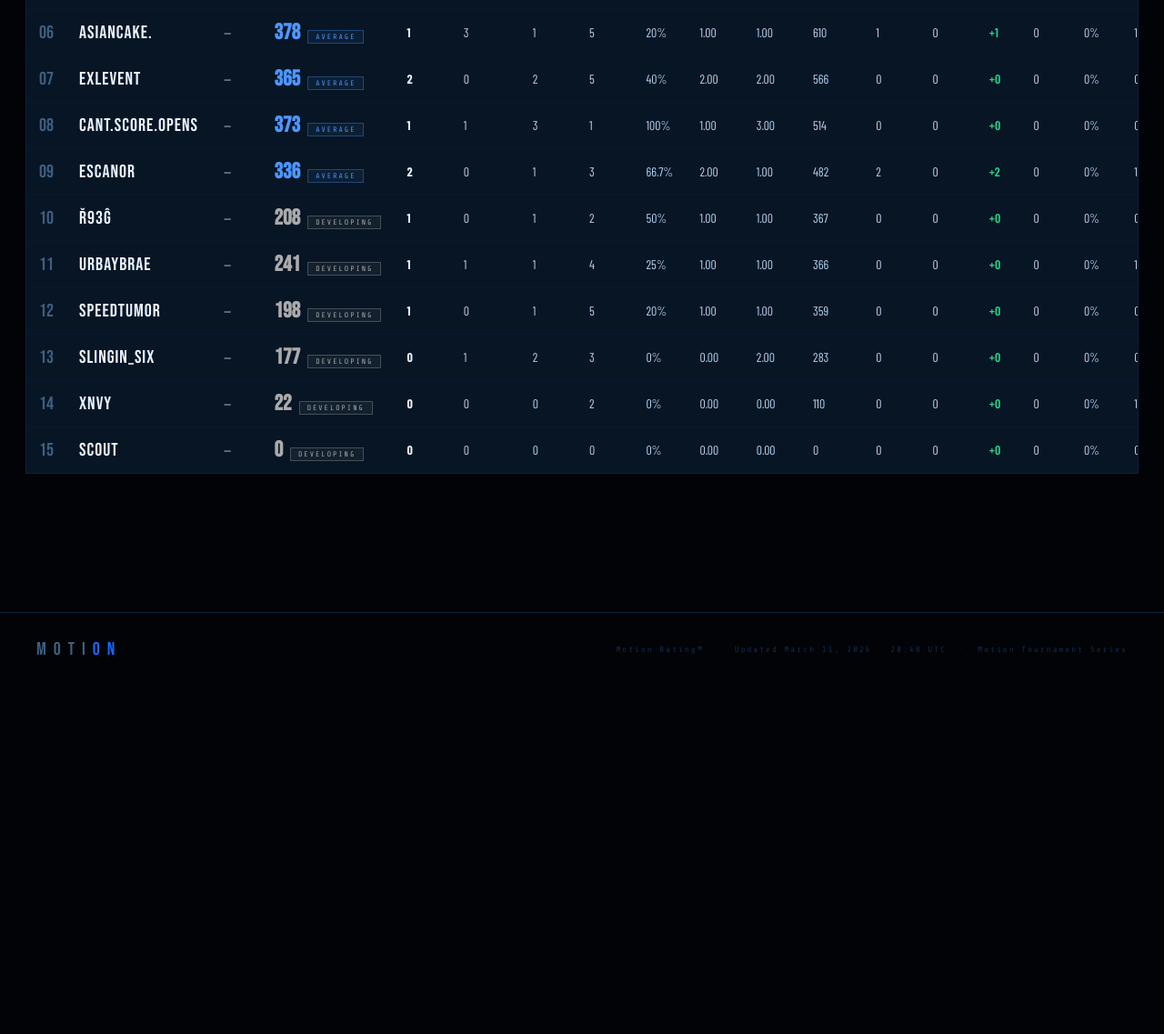
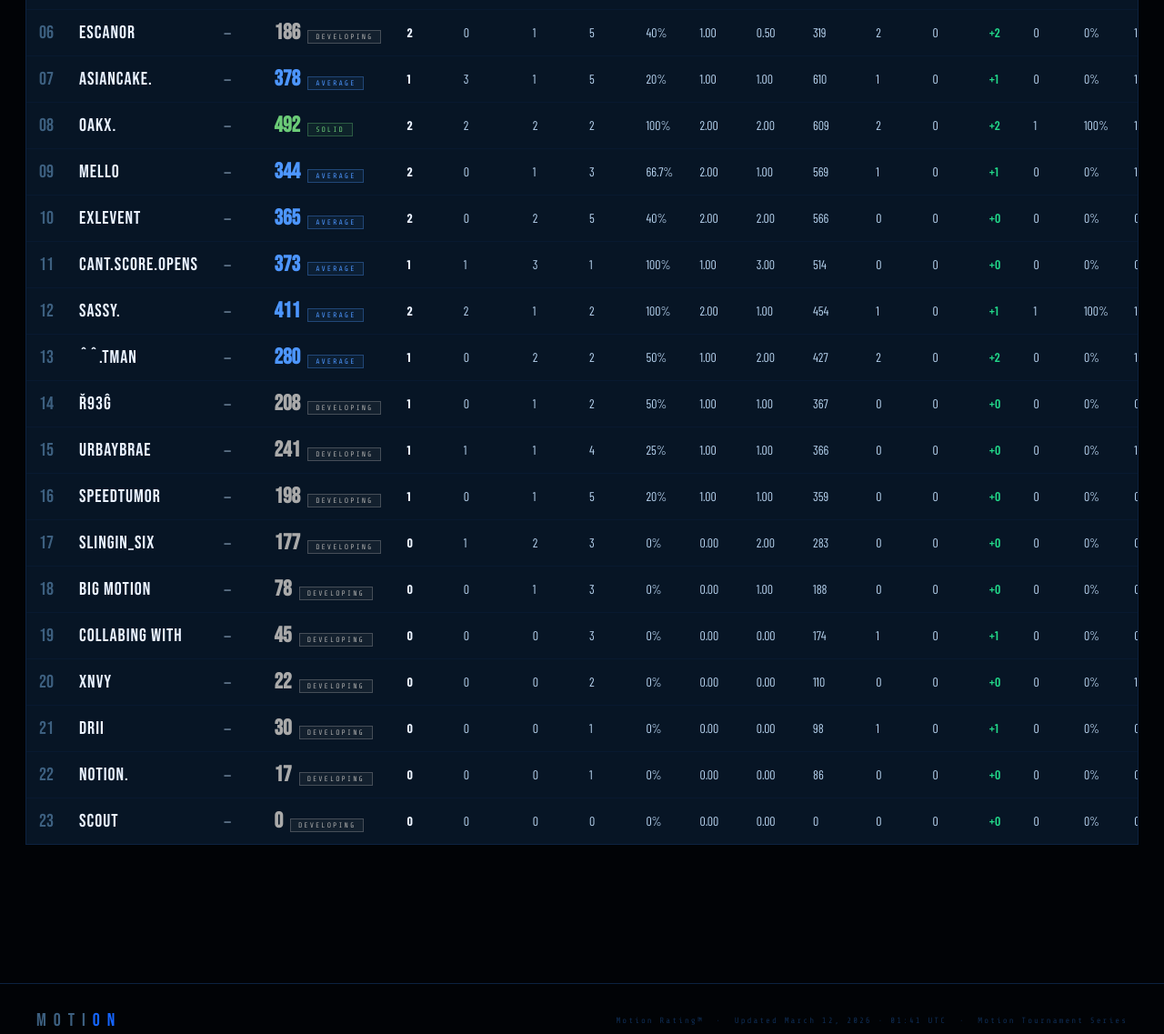
Before and after one commit to MotionCommunity/stats, a plain HTML site: page index.html in a window 1280 px wide. Shown: the part 1388-2525 px from the top of the page at 91% size. Before the commit the page ends 2142 px from the top, so only its background shows below. Drawn offline with nearby package versions, Linux system fonts and the light colour scheme; a web font is replaced by a local one.

Commit message:
Stats update — 2026-03-12 01:41 — Motion Inaugural 3v3

```diff
--- a/index.html
+++ b/index.html
@@ -271,19 +271,19 @@ footer{position:relative;z-index:10;border-top:1px solid var(--border);padding:2
   <div><div class='tourn-name'>Motion Inaugural 3v3</div></div>
   <div class='pills'>
     <span class='pill'>SingleElimination</span>
-    <span class='pill'>4 games</span>
-    <span class='pill'>15 players</span>
+    <span class='pill'>7 games</span>
+    <span class='pill'>23 players</span>
     <span class='pill'>2 teams</span>
   </div>
 </div>
 <div class='sh'>Tournament Highlights</div>
 <div class='cards'>
   <div class='card'><div class='card-glow'></div><div class='c-label'>Top Motion Rating</div><div class='c-val'>557</div><div class='c-who'>NaNdO_-98</div></div>
-  <div class='card'><div class='card-glow'></div><div class='c-label'>Most Goals</div><div class='c-val'>8</div><div class='c-who'>Uncle Rico</div></div>
-  <div class='card'><div class='card-glow'></div><div class='c-label'>Most Saves</div><div class='c-val'>8</div><div class='c-who'>Uncle Rico</div></div>
-  <div class='card'><div class='card-glow'></div><div class='c-label'>Most Assists</div><div class='c-val'>6</div><div class='c-who'>Uncle Rico</div></div>
-  <div class='card'><div class='card-glow'></div><div class='c-label'>Most Demos</div><div class='c-val'>4</div><div class='c-who'>Uncle Rico</div></div>
-  <div class='card'><div class='card-glow'></div><div class='c-label'>Total Games</div><div class='c-val'>4</div><div class='c-who'>This tournament</div></div>
+  <div class='card'><div class='card-glow'></div><div class='c-label'>Most Goals</div><div class='c-val'>16</div><div class='c-who'>Uncle Rico</div></div>
+  <div class='card'><div class='card-glow'></div><div class='c-label'>Most Saves</div><div class='c-val'>10</div><div class='c-who'>Uncle Rico</div></div>
+  <div class='card'><div class='card-glow'></div><div class='c-label'>Most Assists</div><div class='c-val'>8</div><div class='c-who'>Uncle Rico</div></div>
+  <div class='card'><div class='card-glow'></div><div class='c-label'>Most Demos</div><div class='c-val'>8</div><div class='c-who'>Uncle Rico</div></div>
+  <div class='card'><div class='card-glow'></div><div class='c-label'>Total Games</div><div class='c-val'>7</div><div class='c-who'>This tournament</div></div>
 </div>
 
 <div class='sh'>Bracket</div>
@@ -327,14 +327,14 @@ footer{position:relative;z-index:10;border-top:1px solid var(--border);padding:2
 <td class='rank gold'>01</td>
 <td><span class='pname'>Uncle Rico</span></td>
 <td><span class='dim'>—</span></td>
-<td><span class='mr'><span class='mr-num' style='color:#6bcb77'>461</span><span class='mr-tag' style='color:#6bcb77;border:1px solid #6bcb7755;background:#6bcb7712'>SOLID</span></span></td>
-<td class='hi'>8</td><td class='num'>6</td><td class='num'>8</td>
-<td class='num'>16</td><td class='num'>50%</td>
-<td class='num'>2.00</td><td class='num'>2.00</td><td class='num'>681</td>
-<td class='num'>4</td><td class='num'>0</td><td class='num pos'>+4</td>
-<td class='num'>1</td><td class='num'>25%</td>
-<td class='num'>3W 1L</td><td class='num'>75%</td>
-<td class='dim'>4</td>
+<td><span class='mr'><span class='mr-num' style='color:#4d96ff'>438</span><span class='mr-tag' style='color:#4d96ff;border:1px solid #4d96ff55;background:#4d96ff12'>AVERAGE</span></span></td>
+<td class='hi'>16</td><td class='num'>8</td><td class='num'>10</td>
+<td class='num'>29</td><td class='num'>55.2%</td>
+<td class='num'>2.29</td><td class='num'>1.43</td><td class='num'>624</td>
+<td class='num'>8</td><td class='num'>0</td><td class='num pos'>+8</td>
+<td class='num'>2</td><td class='num'>29%</td>
+<td class='num'>5W 2L</td><td class='num'>71%</td>
+<td class='dim'>7</td>
 </tr>
 <tr class='silver-row'>
 <td class='rank silver'>02</td>
@@ -390,6 +390,19 @@ footer{position:relative;z-index:10;border-top:1px solid var(--border);padding:2
 </tr>
 <tr class=''>
 <td class='rank'>06</td>
+<td><span class='pname'>ESCANOR</span></td>
+<td><span class='dim'>—</span></td>
+<td><span class='mr'><span class='mr-num' style='color:#aaaaaa'>186</span><span class='mr-tag' style='color:#aaaaaa;border:1px solid #aaaaaa55;background:#aaaaaa12'>DEVELOPING</span></span></td>
+<td class='hi'>2</td><td class='num'>0</td><td class='num'>1</td>
+<td class='num'>5</td><td class='num'>40%</td>
+<td class='num'>1.00</td><td class='num'>0.50</td><td class='num'>319</td>
+<td class='num'>2</td><td class='num'>0</td><td class='num pos'>+2</td>
+<td class='num'>0</td><td class='num'>0%</td>
+<td class='num'>1W 1L</td><td class='num'>50%</td>
+<td class='dim'>2</td>
+</tr>
+<tr class=''>
+<td class='rank'>07</td>
 <td><span class='pname'>AsianCake.</span></td>
 <td><span class='dim'>—</span></td>
 <td><span class='mr'><span class='mr-num' style='color:#4d96ff'>378</span><span class='mr-tag' style='color:#4d96ff;border:1px solid #4d96ff55;background:#4d96ff12'>AVERAGE</span></span></td>
@@ -402,7 +415,33 @@ footer{position:relative;z-index:10;border-top:1px solid var(--border);padding:2
 <td class='dim'>1</td>
 </tr>
 <tr class=''>
-<td class='rank'>07</td>
+<td class='rank'>08</td>
+<td><span class='pname'>oakX.</span></td>
+<td><span class='dim'>—</span></td>
+<td><span class='mr'><span class='mr-num' style='color:#6bcb77'>492</span><span class='mr-tag' style='color:#6bcb77;border:1px solid #6bcb7755;background:#6bcb7712'>SOLID</span></span></td>
+<td class='hi'>2</td><td class='num'>2</td><td class='num'>2</td>
+<td class='num'>2</td><td class='num'>100%</td>
+<td class='num'>2.00</td><td class='num'>2.00</td><td class='num'>609</td>
+<td class='num'>2</td><td class='num'>0</td><td class='num pos'>+2</td>
+<td class='num'>1</td><td class='num'>100%</td>
+<td class='num'>1W 0L</td><td class='num'>100%</td>
+<td class='dim'>1</td>
+</tr>
+<tr class=''>
+<td class='rank'>09</td>
+<td><span class='pname'>mello</span></td>
+<td><span class='dim'>—</span></td>
+<td><span class='mr'><span class='mr-num' style='color:#4d96ff'>344</span><span class='mr-tag' style='color:#4d96ff;border:1px solid #4d96ff55;background:#4d96ff12'>AVERAGE</span></span></td>
+<td class='hi'>2</td><td class='num'>0</td><td class='num'>1</td>
+<td class='num'>3</td><td class='num'>66.7%</td>
+<td class='num'>2.00</td><td class='num'>1.00</td><td class='num'>569</td>
+<td class='num'>1</td><td class='num'>0</td><td class='num pos'>+1</td>
+<td class='num'>0</td><td class='num'>0%</td>
+<td class='num'>1W 0L</td><td class='num'>100%</td>
+<td class='dim'>1</td>
+</tr>
+<tr class=''>
+<td class='rank'>10</td>
 <td><span class='pname'>Exlevent</span></td>
 <td><span class='dim'>—</span></td>
 <td><span class='mr'><span class='mr-num' style='color:#4d96ff'>365</span><span class='mr-tag' style='color:#4d96ff;border:1px solid #4d96ff55;background:#4d96ff12'>AVERAGE</span></span></td>
@@ -415,7 +454,7 @@ footer{position:relative;z-index:10;border-top:1px solid var(--border);padding:2
 <td class='dim'>1</td>
 </tr>
 <tr class=''>
-<td class='rank'>08</td>
+<td class='rank'>11</td>
 <td><span class='pname'>cant.score.opens</span></td>
 <td><span class='dim'>—</span></td>
 <td><span class='mr'><span class='mr-num' style='color:#4d96ff'>373</span><span class='mr-tag' style='color:#4d96ff;border:1px solid #4d96ff55;background:#4d96ff12'>AVERAGE</span></span></td>
@@ -428,20 +467,33 @@ footer{position:relative;z-index:10;border-top:1px solid var(--border);padding:2
 <td class='dim'>1</td>
 </tr>
 <tr class=''>
-<td class='rank'>09</td>
-<td><span class='pname'>ESCANOR</span></td>
+<td class='rank'>12</td>
+<td><span class='pname'>Sassy.</span></td>
 <td><span class='dim'>—</span></td>
-<td><span class='mr'><span class='mr-num' style='color:#4d96ff'>336</span><span class='mr-tag' style='color:#4d96ff;border:1px solid #4d96ff55;background:#4d96ff12'>AVERAGE</span></span></td>
-<td class='hi'>2</td><td class='num'>0</td><td class='num'>1</td>
-<td class='num'>3</td><td class='num'>66.7%</td>
-<td class='num'>2.00</td><td class='num'>1.00</td><td class='num'>482</td>
+<td><span class='mr'><span class='mr-num' style='color:#4d96ff'>411</span><span class='mr-tag' style='color:#4d96ff;border:1px solid #4d96ff55;background:#4d96ff12'>AVERAGE</span></span></td>
+<td class='hi'>2</td><td class='num'>2</td><td class='num'>1</td>
+<td class='num'>2</td><td class='num'>100%</td>
+<td class='num'>2.00</td><td class='num'>1.00</td><td class='num'>454</td>
+<td class='num'>1</td><td class='num'>0</td><td class='num pos'>+1</td>
+<td class='num'>1</td><td class='num'>100%</td>
+<td class='num'>1W 0L</td><td class='num'>100%</td>
+<td class='dim'>1</td>
+</tr>
+<tr class=''>
+<td class='rank'>13</td>
+<td><span class='pname'>ˆˆ.tman</span></td>
+<td><span class='dim'>—</span></td>
+<td><span class='mr'><span class='mr-num' style='color:#4d96ff'>280</span><span class='mr-tag' style='color:#4d96ff;border:1px solid #4d96ff55;background:#4d96ff12'>AVERAGE</span></span></td>
+<td class='hi'>1</td><td class='num'>0</td><td class='num'>2</td>
+<td class='num'>2</td><td class='num'>50%</td>
+<td class='num'>1.00</td><td class='num'>2.00</td><td class='num'>427</td>
 <td class='num'>2</td><td class='num'>0</td><td class='num pos'>+2</td>
 <td class='num'>0</td><td class='num'>0%</td>
 <td class='num'>1W 0L</td><td class='num'>100%</td>
 <td class='dim'>1</td>
 </tr>
 <tr class=''>
-<td class='rank'>10</td>
+<td class='rank'>14</td>
 <td><span class='pname'>Ř93Ĝ</span></td>
 <td><span class='dim'>—</span></td>
 <td><span class='mr'><span class='mr-num' style='color:#aaaaaa'>208</span><span class='mr-tag' style='color:#aaaaaa;border:1px solid #aaaaaa55;background:#aaaaaa12'>DEVELOPING</span></span></td>
@@ -454,7 +506,7 @@ footer{position:relative;z-index:10;border-top:1px solid var(--border);padding:2
 <td class='dim'>1</td>
 </tr>
 <tr class=''>
-<td class='rank'>11</td>
+<td class='rank'>15</td>
 <td><span class='pname'>urbaybrae</span></td>
 <td><span class='dim'>—</span></td>
 <td><span class='mr'><span class='mr-num' style='color:#aaaaaa'>241</span><span class='mr-tag' style='color:#aaaaaa;border:1px solid #aaaaaa55;background:#aaaaaa12'>DEVELOPING</span></span></td>
@@ -467,7 +519,7 @@ footer{position:relative;z-index:10;border-top:1px solid var(--border);padding:2
 <td class='dim'>1</td>
 </tr>
 <tr class=''>
-<td class='rank'>12</td>
+<td class='rank'>16</td>
 <td><span class='pname'>SpeedTumor</span></td>
 <td><span class='dim'>—</span></td>
 <td><span class='mr'><span class='mr-num' style='color:#aaaaaa'>198</span><span class='mr-tag' style='color:#aaaaaa;border:1px solid #aaaaaa55;background:#aaaaaa12'>DEVELOPING</span></span></td>
@@ -480,7 +532,7 @@ footer{position:relative;z-index:10;border-top:1px solid var(--border);padding:2
 <td class='dim'>1</td>
 </tr>
 <tr class=''>
-<td class='rank'>13</td>
+<td class='rank'>17</td>
 <td><span class='pname'>Slingin_Six</span></td>
 <td><span class='dim'>—</span></td>
 <td><span class='mr'><span class='mr-num' style='color:#aaaaaa'>177</span><span class='mr-tag' style='color:#aaaaaa;border:1px solid #aaaaaa55;background:#aaaaaa12'>DEVELOPING</span></span></td>
@@ -493,7 +545,33 @@ footer{position:relative;z-index:10;border-top:1px solid var(--border);padding:2
 <td class='dim'>1</td>
 </tr>
 <tr class=''>
-<td class='rank'>14</td>
+<td class='rank'>18</td>
+<td><span class='pname'>big motion</span></td>
+<td><span class='dim'>—</span></td>
+<td><span class='mr'><span class='mr-num' style='color:#aaaaaa'>78</span><span class='mr-tag' style='color:#aaaaaa;border:1px solid #aaaaaa55;background:#aaaaaa12'>DEVELOPING</span></span></td>
+<td class='hi'>0</td><td class='num'>0</td><td class='num'>1</td>
+<td class='num'>3</td><td class='num'>0%</td>
+<td class='num'>0.00</td><td class='num'>1.00</td><td class='num'>188</td>
+<td class='num'>0</td><td class='num'>0</td><td class='num pos'>+0</td>
+<td class='num'>0</td><td class='num'>0%</td>
+<td class='num'>0W 1L</td><td class='num'>0%</td>
+<td class='dim'>1</td>
+</tr>
+<tr class=''>
+<td class='rank'>19</td>
+<td><span class='pname'>collabing with</span></td>
+<td><span class='dim'>—</span></td>
+<td><span class='mr'><span class='mr-num' style='color:#aaaaaa'>45</span><span class='mr-tag' style='color:#aaaaaa;border:1px solid #aaaaaa55;background:#aaaaaa12'>DEVELOPING</span></span></td>
+<td class='hi'>0</td><td class='num'>0</td><td class='num'>0</td>
+<td class='num'>3</td><td class='num'>0%</td>
+<td class='num'>0.00</td><td class='num'>0.00</td><td class='num'>174</td>
+<td class='num'>1</td><td class='num'>0</td><td class='num pos'>+1</td>
+<td class='num'>0</td><td class='num'>0%</td>
+<td class='num'>0W 1L</td><td class='num'>0%</td>
+<td class='dim'>1</td>
+</tr>
+<tr class=''>
+<td class='rank'>20</td>
 <td><span class='pname'>Xnvy</span></td>
 <td><span class='dim'>—</span></td>
 <td><span class='mr'><span class='mr-num' style='color:#aaaaaa'>22</span><span class='mr-tag' style='color:#aaaaaa;border:1px solid #aaaaaa55;background:#aaaaaa12'>DEVELOPING</span></span></td>
@@ -506,7 +584,33 @@ footer{position:relative;z-index:10;border-top:1px solid var(--border);padding:2
 <td class='dim'>1</td>
 </tr>
 <tr class=''>
-<td class='rank'>15</td>
+<td class='rank'>21</td>
+<td><span class='pname'>Drii</span></td>
+<td><span class='dim'>—</span></td>
+<td><span class='mr'><span class='mr-num' style='color:#aaaaaa'>30</span><span class='mr-tag' style='color:#aaaaaa;border:1px solid #aaaaaa55;background:#aaaaaa12'>DEVELOPING</span></span></td>
+<td class='hi'>0</td><td class='num'>0</td><td class='num'>0</td>
+<td class='num'>1</td><td class='num'>0%</td>
+<td class='num'>0.00</td><td class='num'>0.00</td><td class='num'>98</td>
+<td class='num'>1</td><td class='num'>0</td><td class='num pos'>+1</td>
+<td class='num'>0</td><td class='num'>0%</td>
+<td class='num'>0W 1L</td><td class='num'>0%</td>
+<td class='dim'>1</td>
+</tr>
+<tr class=''>
+<td class='rank'>22</td>
+<td><span class='pname'>notion.</span></td>
+<td><span class='dim'>—</span></td>
+<td><span class='mr'><span class='mr-num' style='color:#aaaaaa'>17</span><span class='mr-tag' style='color:#aaaaaa;border:1px solid #aaaaaa55;background:#aaaaaa12'>DEVELOPING</span></span></td>
+<td class='hi'>0</td><td class='num'>0</td><td class='num'>0</td>
+<td class='num'>1</td><td class='num'>0%</td>
+<td class='num'>0.00</td><td class='num'>0.00</td><td class='num'>86</td>
+<td class='num'>0</td><td class='num'>0</td><td class='num pos'>+0</td>
+<td class='num'>0</td><td class='num'>0%</td>
+<td class='num'>0W 1L</td><td class='num'>0%</td>
+<td class='dim'>1</td>
+</tr>
+<tr class=''>
+<td class='rank'>23</td>
 <td><span class='pname'>Scout</span></td>
 <td><span class='dim'>—</span></td>
 <td><span class='mr'><span class='mr-num' style='color:#aaaaaa'>0</span><span class='mr-tag' style='color:#aaaaaa;border:1px solid #aaaaaa55;background:#aaaaaa12'>DEVELOPING</span></span></td>
@@ -524,7 +628,7 @@ footer{position:relative;z-index:10;border-top:1px solid var(--border);padding:2
 
 <footer>
   <div class='ft-logo'>MOTI<span>ON</span></div>
-  <div class='ft-meta'>Motion Rating™ &nbsp;·&nbsp; Updated March 11, 2026 · 20:48 UTC &nbsp;·&nbsp; Motion Tournament Series</div>
+  <div class='ft-meta'>Motion Rating™ &nbsp;·&nbsp; Updated March 12, 2026 · 01:41 UTC &nbsp;·&nbsp; Motion Tournament Series</div>
 </footer>
 
 <script>
```
